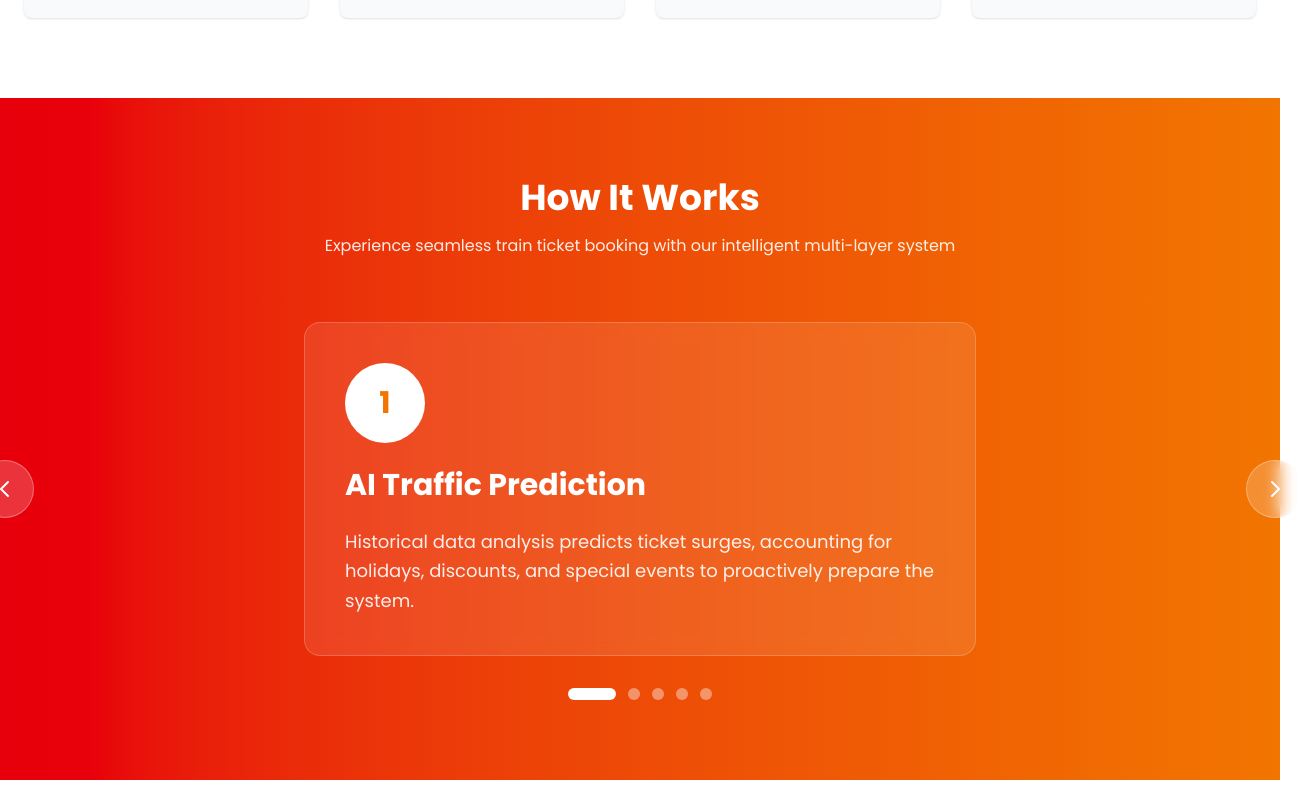
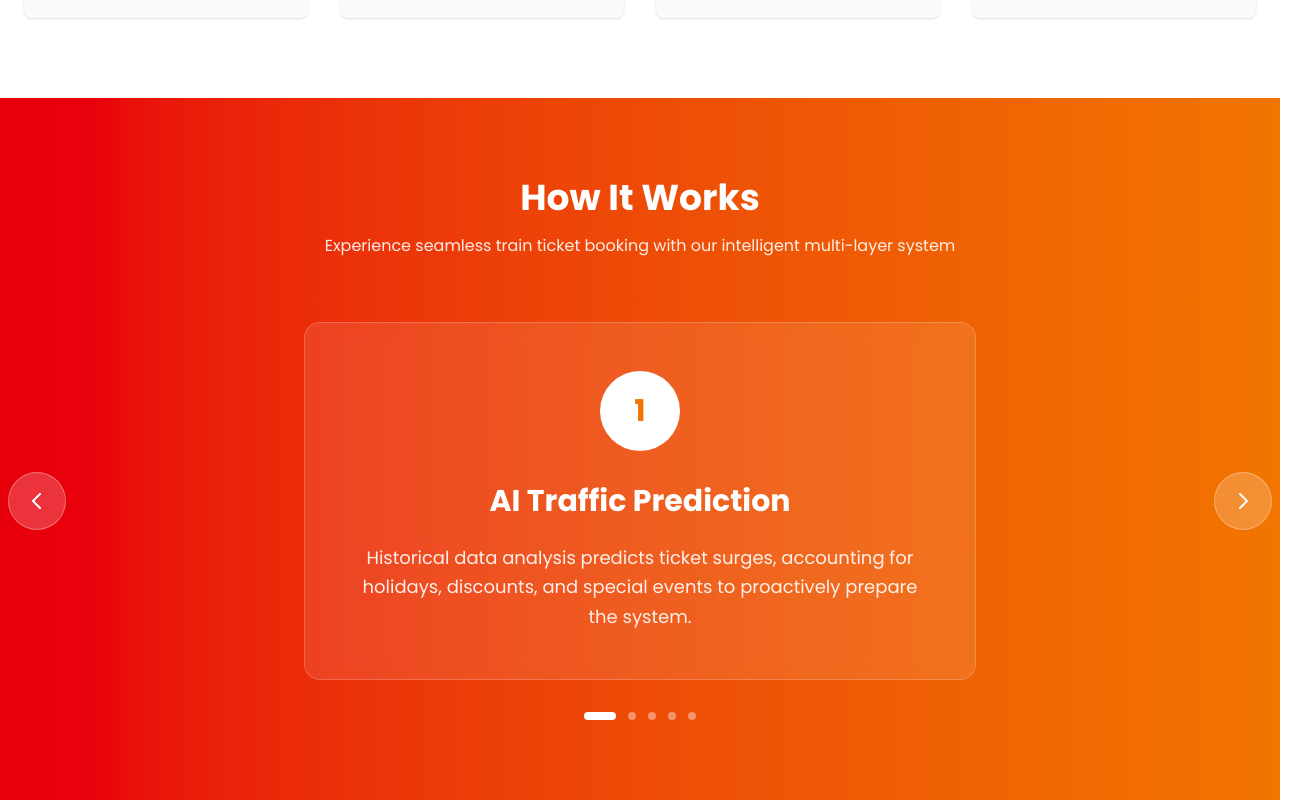
Before and after one commit to fawbud/hacksphrizz-prod, a Next.js app: page / in a window 1280 px wide. Shown: the part 973-1773 px from the top of the page, 1304 px wide, since content can reach past the window. Built offline with nearby package versions, Linux system fonts and the light colour scheme; no server answers.

Commit message:
feat: carousel

```diff
--- a/src/app/page.js
+++ b/src/app/page.js
@@ -27,19 +27,26 @@ export default function Home() {
     {
       number: 3,
       title: "Trust Score Assessment",
-      description: "Initial trust score calculated on entry. Low-trust users (≤0.5) get captcha challenge in waiting room, preventing bots from reaching the form."
+      description: "Initial trust score calculated on entry. Low-trust users (≤0.5) get captcha challenge in waiting room to prevent bots from reaching the form."
     },
     {
       number: 4,
       title: "Form Interaction Analysis",
-      description: "AI monitors user behavior during multi-page form completion—mouse movements, typing patterns, and timing for real-time trust score adjustment."
+      description: "AI monitors user behavior during multi-page form completion, analyzing mouse movements, typing patterns, and interaction timing."
     },
     {
       number: 5,
       title: "Final Verification & Booking",
-      description: "Final trust score determines if additional captcha needed. Seamless completion for humans, friction for bots, with reliable booking confirmation."
+      description: "Final trust score determines if additional verification needed. Seamless completion for humans, friction for bots, with zero downtime."
     }
   ];
+
+  // ✅ Auto redirect kalau sudah login
+  useEffect(() => {
+    if (!loading && user) {
+      router.push('/dashboard');
+    }
+  }, [user, loading, router]);
 
   const nextStep = () => {
     setCurrentStep((prev) => (prev + 1) % steps.length);
@@ -48,13 +55,6 @@ export default function Home() {
   const prevStep = () => {
     setCurrentStep((prev) => (prev - 1 + steps.length) % steps.length);
   };
-
-  // ✅ Auto redirect kalau sudah login
-  useEffect(() => {
-    if (!loading && user) {
-      router.push('/dashboard');
-    }
-  }, [user, loading, router]);
 
   if (loading) {
     return (
@@ -153,10 +153,10 @@ export default function Home() {
 
           {/* Carousel Container */}
           <div className="relative">
-            {/* Left Arrow */}
+            {/* Left Button */}
             <button
               onClick={prevStep}
-              className="absolute left-0 top-1/2 -translate-y-1/2 -translate-x-4 lg:-translate-x-12 z-10 bg-white/20 hover:bg-white/30 backdrop-blur-sm rounded-full p-4 border border-white/30 transition-all"
+              className="absolute left-0 top-1/2 -translate-y-1/2 -translate-x-4 z-10 bg-white/20 hover:bg-white/30 backdrop-blur-sm rounded-full p-4 border border-white/30 transition-all"
               aria-label="Previous step"
             >
               <svg className="w-6 h-6 text-white" fill="none" stroke="currentColor" viewBox="0 0 24 24">
@@ -164,25 +164,34 @@ export default function Home() {
               </svg>
             </button>
 
-            {/* Card Display */}
-            <div className="overflow-hidden px-4">
-              <div className="max-w-2xl mx-auto">
-                <div className="bg-white/10 backdrop-blur-sm rounded-2xl p-10 border border-white/20 transition-all duration-500 min-h-[300px] flex flex-col">
-                  <div className="w-20 h-20 bg-white rounded-full flex items-center justify-center text-brand text-3xl font-bold mb-6">
-                    {steps[currentStep].number}
+            {/* Cards Container */}
+            <div className="overflow-hidden">
+              <div
+                className="flex transition-transform duration-500 ease-in-out"
+                style={{ transform: `translateX(-${currentStep * 100}%)` }}
+              >
+                {steps.map((step, index) => (
+                  <div key={index} className="min-w-full px-4">
+                    <div className="max-w-2xl mx-auto">
+                      <div className="bg-white/10 backdrop-blur-sm rounded-2xl p-12 border border-white/20 hover:bg-white/15 transition-all">
+                        <div className="w-20 h-20 bg-white rounded-full flex items-center justify-center text-brand text-3xl font-bold mb-8 mx-auto">
+                          {step.number}
+                        </div>
+                        <h3 className="text-3xl font-bold mb-6 text-center">{step.title}</h3>
+                        <p className="text-white/90 leading-relaxed text-lg text-center">
+                          {step.description}
+                        </p>
+                      </div>
+                    </div>
                   </div>
-                  <h3 className="text-3xl font-bold mb-6">{steps[currentStep].title}</h3>
-                  <p className="text-white/90 leading-relaxed text-lg flex-1">
-                    {steps[currentStep].description}
-                  </p>
-                </div>
+                ))}
               </div>
             </div>
 
-            {/* Right Arrow */}
+            {/* Right Button */}
             <button
               onClick={nextStep}
-              className="absolute right-0 top-1/2 -translate-y-1/2 translate-x-4 lg:translate-x-12 z-10 bg-white/20 hover:bg-white/30 backdrop-blur-sm rounded-full p-4 border border-white/30 transition-all"
+              className="absolute right-0 top-1/2 -translate-y-1/2 translate-x-4 z-10 bg-white/20 hover:bg-white/30 backdrop-blur-sm rounded-full p-4 border border-white/30 transition-all"
               aria-label="Next step"
             >
               <svg className="w-6 h-6 text-white" fill="none" stroke="currentColor" viewBox="0 0 24 24">
@@ -191,17 +200,15 @@ export default function Home() {
             </button>
           </div>
 
-          {/* Step Indicators */}
+          {/* Progress Indicators */}
           <div className="flex justify-center gap-3 mt-8">
             {steps.map((_, index) => (
               <button
                 key={index}
                 onClick={() => setCurrentStep(index)}
-                className={`transition-all ${
-                  index === currentStep
-                    ? 'w-12 h-3 bg-white'
-                    : 'w-3 h-3 bg-white/40 hover:bg-white/60'
-                } rounded-full`}
+                className={`h-2 rounded-full transition-all ${
+                  index === currentStep ? 'w-8 bg-white' : 'w-2 bg-white/40 hover:bg-white/60'
+                }`}
                 aria-label={`Go to step ${index + 1}`}
               />
             ))}
```
